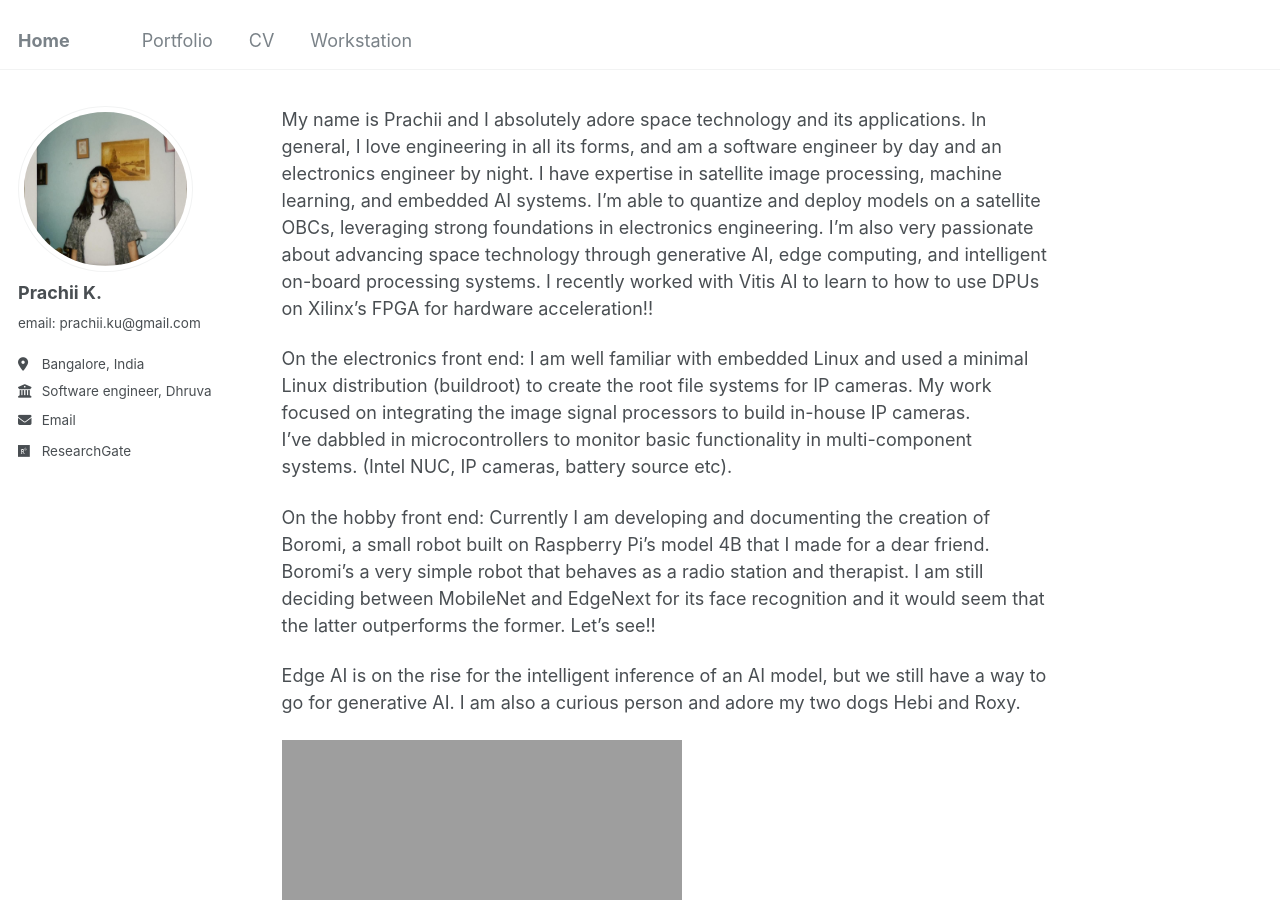
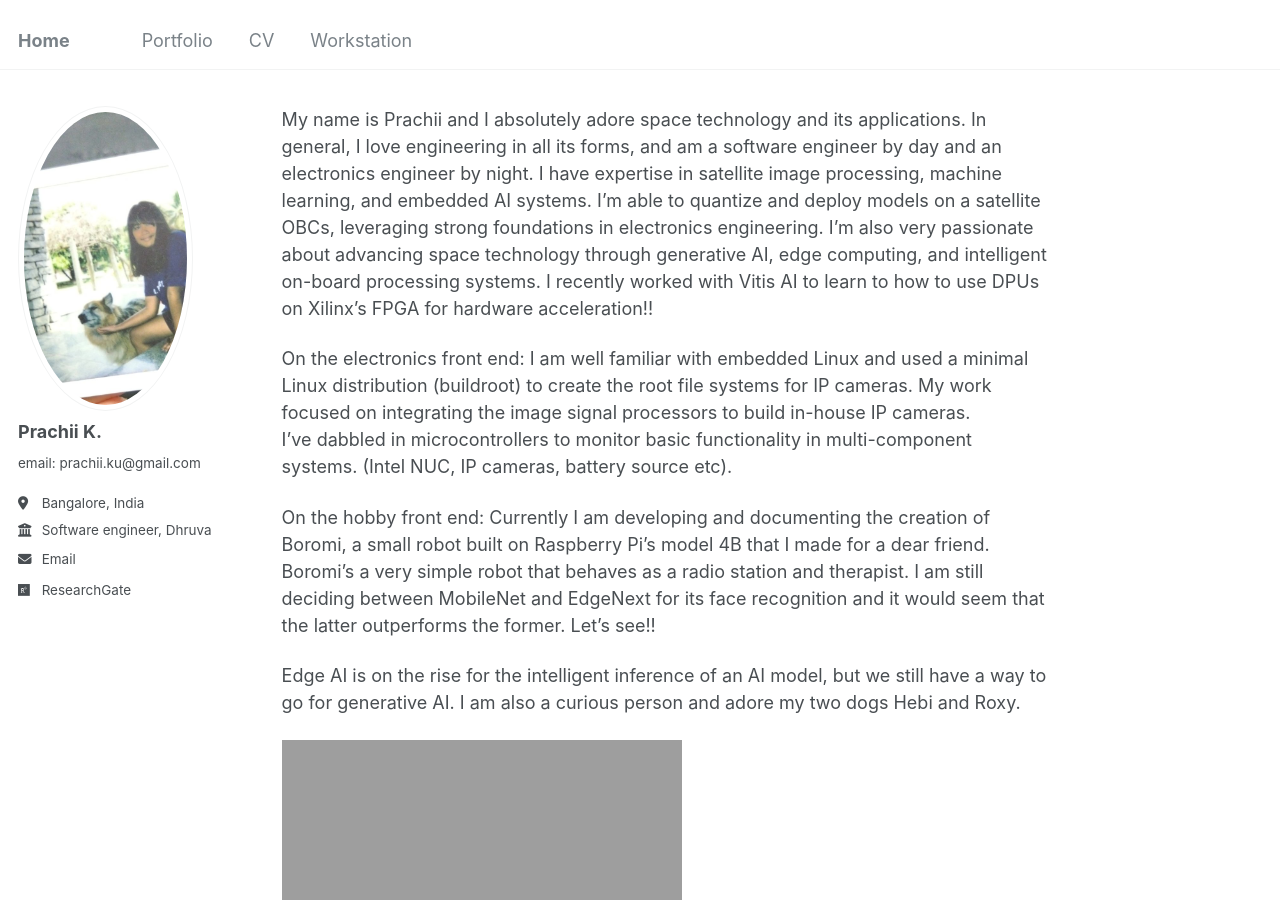
Before and after one commit to asaiyru99/asaiy, a Jekyll site: the page built from _pages/about.md, in a window 1280 px wide and 900 px high. Built offline with Jekyll 4.4.1, drawn with Linux system fonts in a browser that asks for light colours.

Commit message:
Update _config.yml

```diff
--- a/_config.yml
+++ b/_config.yml
@@ -21,7 +21,7 @@ repository               : "academicpages/academicpages.github.io"
 #               Additional customization can be done by editing /_includes/author-profile.html
 author:
   # Biographic information
-  avatar           : "download2.jpeg"
+  avatar           : "profile.jpeg"
   name             : "Prachii K."
   pronouns         : # example: "she/her"
   bio              : "email: prachii.ku@gmail.com"
```
